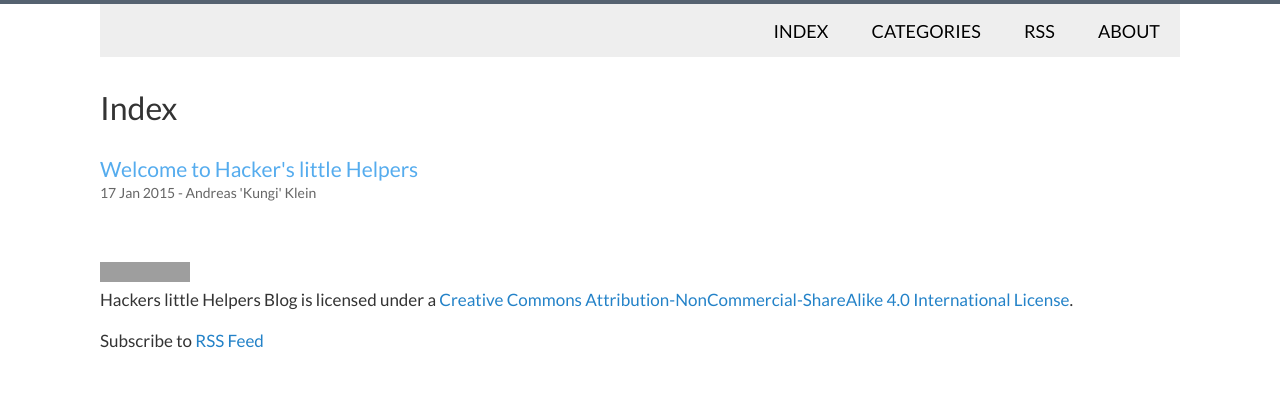
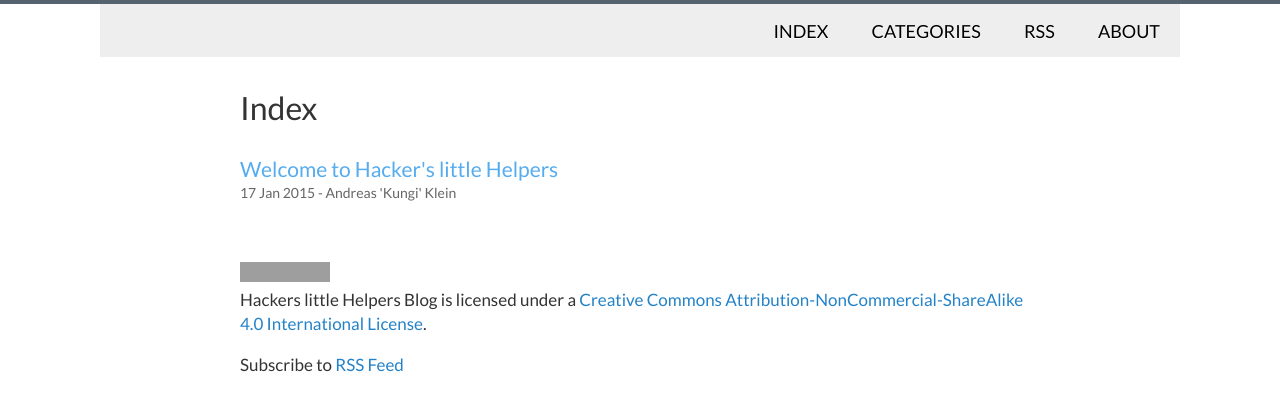
Before and after one commit to Kungi/hackers-little-helpers.com, a Jekyll site: the page built from index.html, in a window 1280 px wide. Shown: the top 411 px of the page. Built offline with Jekyll 4.4.1, drawn with Linux system fonts in a browser that asks for light colours; Markdown is read by kramdown in place of the engine named in the settings; grey boxes are pictures that could not be loaded.

Commit message:
Limit width to 800px

```diff
--- a/css/base.css
+++ b/css/base.css
@@ -67,7 +67,7 @@ hr:before {
 
 .container {
   margin: 0 auto;
-  max-width: 1080px;
+  max-width: 800px;
   padding: 0 20px;
 }
 
```
Also changed, not shown: css/base.min.css.
